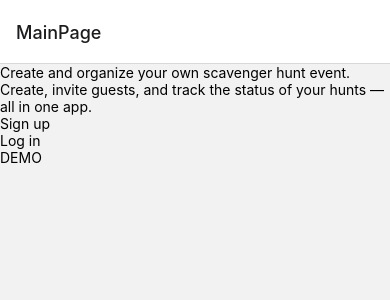
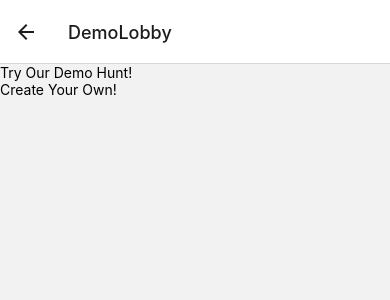
Before and after one commit to mmoses1127/treasure_native, a React Native app in the folder frontend-native/: screen /DemoLobby in a window 390 px wide. Shown: the top 300 px of the page. Built offline with nearby package versions, Linux system fonts and the light colour scheme.

Commit message:
add successful navigation from main page to demo lobby on button press

```diff
--- a/frontend-native/App.js
+++ b/frontend-native/App.js
@@ -1,11 +1,12 @@
 import { StatusBar } from 'expo-status-bar';
 import { StyleSheet, Text, View } from 'react-native';
-import { NativeRouter, Routes, Route, Redirect } from 'react-router-native';
+// import { NativeRouter, Routes, Route, Redirect } from 'react-router-native';
 import { NavigationContainer } from '@react-navigation/native';
 import { createNativeStackNavigator } from '@react-navigation/native-stack';
-import MainPage from './screens/MainPage/MainPage';
 import configureStore from './store/store';
 import { Provider } from 'react-redux';
+import MainPage from './screens/MainPage/MainPage';
+import DemoLobby from './screens/DemoLobby/DemoLobby';
 
 export default function App() {
   const store = configureStore();
@@ -15,6 +16,7 @@ export default function App() {
     <NavigationContainer>
       <Stack.Navigator initialRouteName='MainPage'>
       <Stack.Screen name="MainPage" component={MainPage} />
+      <Stack.Screen name="DemoLobby" component={DemoLobby} />
       </Stack.Navigator>
     </NavigationContainer>
   </Provider>
--- a/frontend-native/screens/DemoLobby/DemoLobby.js
+++ b/frontend-native/screens/DemoLobby/DemoLobby.js
@@ -1,29 +1,34 @@
-import { Link } from 'react-router-dom';
-import Button from 'react-bootstrap/Button';
-import Footer from '../NavBar/Footer';
-import './DemoLobby.scss';
-import Calendar from '../../assets/images/Calendar.svg';
-import Treasure from '../../assets/images/Treasure.svg';
+// import { Link } from 'react-router-dom';
+// import Button from 'react-bootstrap/Button';
+import {View, Pressable, Image, Text} from 'react-native';
+// import Footer from '../NavBar/Footer';
+// import './DemoLobby.scss';
+// import Calendar from '../../assets/images/Calendar.svg';
+// import Treasure from '../../assets/images/Treasure.svg';
 
 const DemoLobby = () => {
     return (
-      <section className='demo_page'>
-        <div className='flex-row justify-center'>
-          <div className='left_demo flex-col align-center'>
-            <img src={Treasure} alt="demo_hunt" />
-            <Link className="lobby-link" to={'/events/638a9e6fcbf4f1662f53440a/online-game'}>
-              <Button className="lobby-button" >Try Our Demo Hunt!</Button>
-            </Link>
-          </div>
+      <View className='demo_page'>
+        <View className='flex-row justify-center'>
+          <View className='left_demo flex-col align-center'>
+            {/* <Image src={Treasure} alt="demo_hunt" /> */}
+            {/* <Link className="lobby-link" to={'/events/638a9e6fcbf4f1662f53440a/online-game'}> */}
+              <Pressable className="lobby-button" >
+                  <Text>Try Our Demo Hunt!</Text>
+              </Pressable>
+            {/* </Link> */}
+          </View>
 
-          <div className='rigth_demo flex-col align-center'>
-            <img src={Calendar} alt="demo_book" />
-            <Link className="lobby-link" to={'/events/new'}>
-                <Button className="lobby-button"> Create Your Own!</Button>
-            </Link>
-          </div>
-        </div>
-      </section>
+          <View className='rigth_demo flex-col align-center'>
+            {/* <Image src={Calendar} alt="demo_book" /> */}
+            {/* <Link className="lobby-link" to={'/events/new'}> */}
+              <Pressable className="lobby-button">
+                <Text>Create Your Own!</Text>
+              </Pressable>
+            {/* </Link> */}
+          </View>
+        </View>
+      </View>
     )
 }
 
--- a/frontend-native/screens/MainPage/MainPage.js
+++ b/frontend-native/screens/MainPage/MainPage.js
@@ -8,11 +8,14 @@ import { login, clearSessionErrors } from '../../store/session';
 // import './MainPage.scss';
 import {View, Button, Text, Pressable} from 'react-native';
 
-function MainPage() {
+function MainPage({navigation}) {
+
   const dispatch = useDispatch();
   const loggedIn = useSelector(state => !!state.session.user);
   const demoLogin = ()=> {
-    dispatch(login({email: 'demo@user.io', password: 'password'}))
+    console.log('demo login')
+    dispatch(login({email: 'demo@user.io', password: 'password'}));
+    navigation.push('DemoLobby');
   }
 
   const splashButtons = () => {
```
Also changed, not shown: 2 other files (tests, documents, lock files or other folders).
